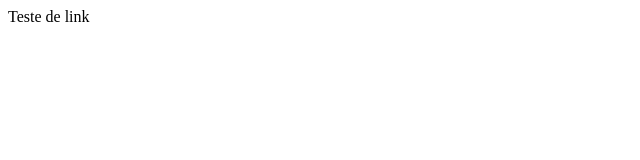
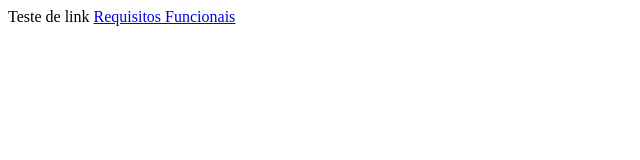
Before and after one commit to ericautfpr/aula-desenvolvimento-agil, a plain HTML site: page index.html in a window 1280 px wide. Shown: the whole page, without its empty margins (0-640 px from the left). Drawn offline with Linux system fonts and the light colour scheme.

Commit message:
Update index.html

```diff
--- a/index.html
+++ b/index.html
@@ -1,2 +1,4 @@
 
 Teste de link
+
+<a href="RF.md">Requisitos Funcionais</a>
```
